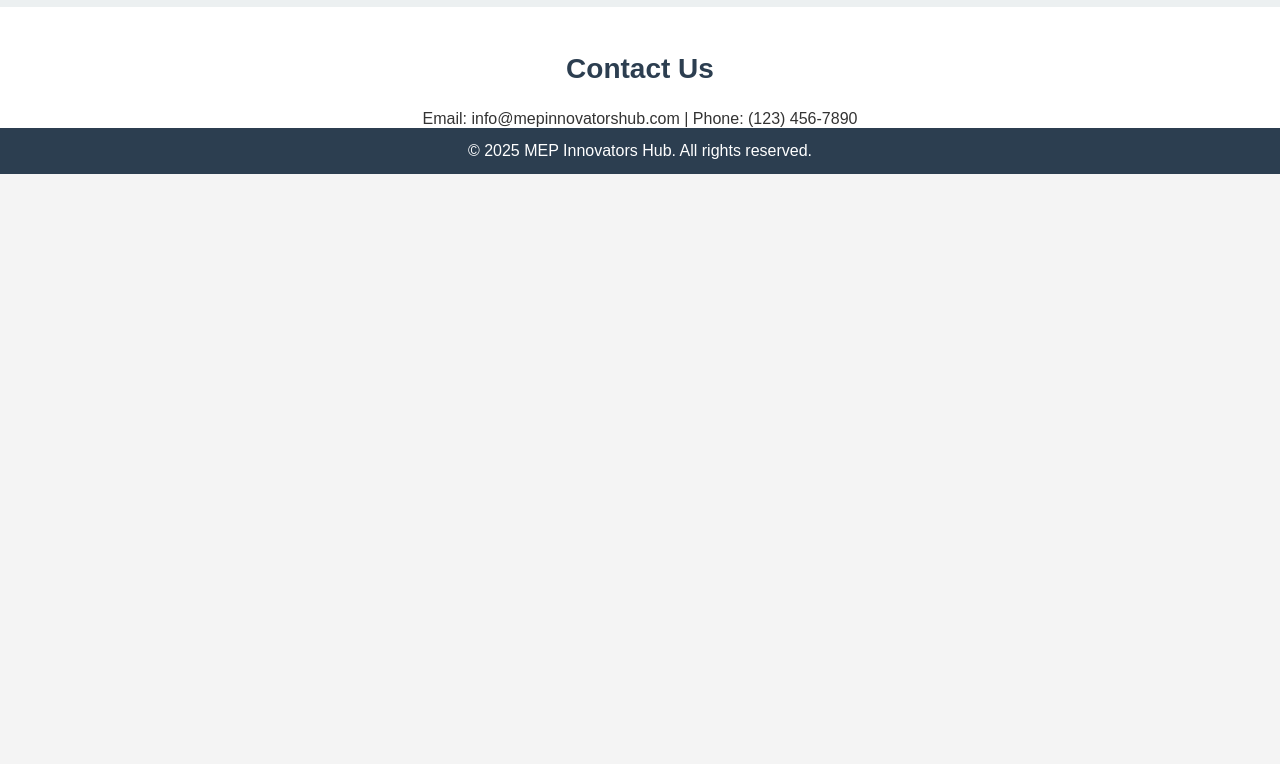
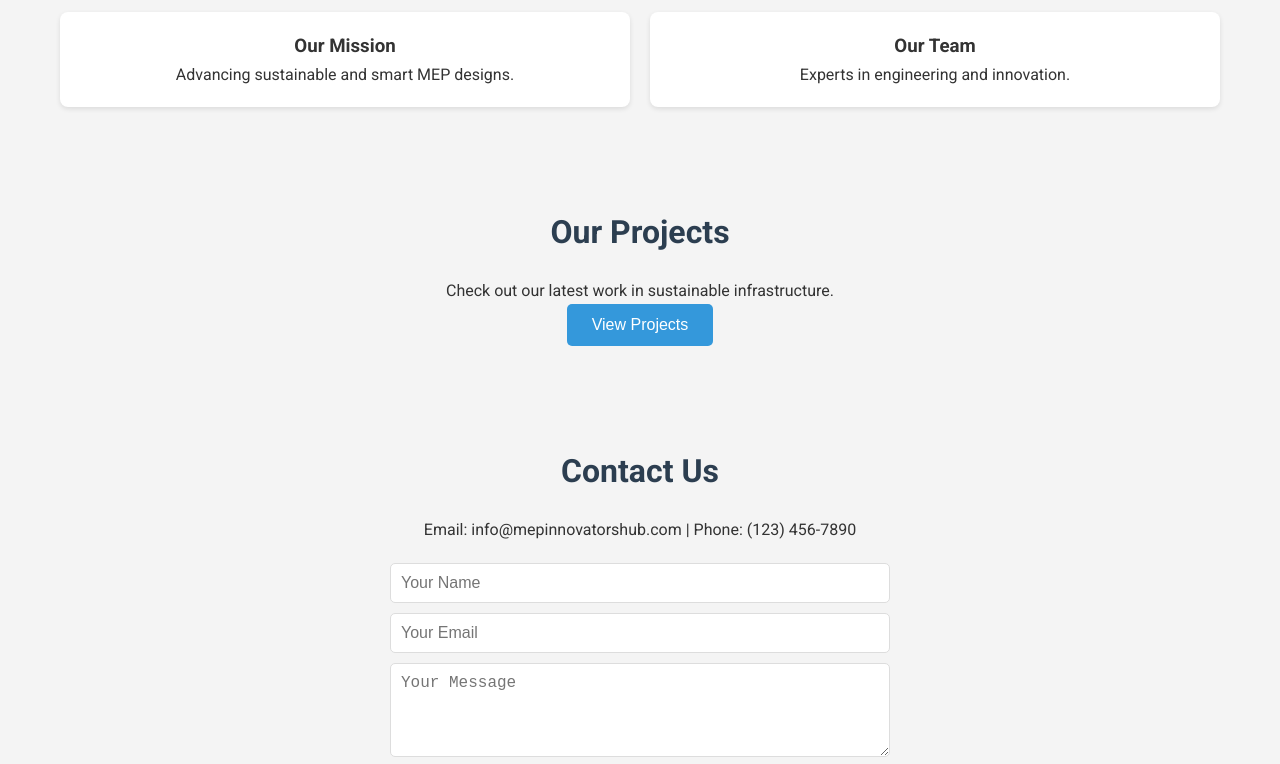
Before and after one commit to sarababy2411/MEP-Innovators-Hub, a plain HTML site: page index.html in a window 1280 px wide. Shown: the part 626-1390 px from the top of the page. Before the commit the page ends 800 px from the top, so only its background shows below. Drawn offline with Linux system fonts and the light colour scheme.

Commit message:
Add files via upload

```diff
--- a/index.html
+++ b/index.html
@@ -5,10 +5,14 @@
     <meta name="viewport" content="width=device-width, initial-scale=1.0">
     <title>MEP Innovators Hub</title>
     <link rel="stylesheet" href="styles.css">
+    <link href="https://fonts.googleapis.com/css2?family=Roboto:wght@400;700&display=swap" rel="stylesheet">
 </head>
 <body>
     <header>
-        <h1>MEP Innovators Hub</h1>
+        <div class="banner">
+            <h1>MEP Innovators Hub</h1>
+            <p>Innovating Mechanical, Electrical, and Plumbing Solutions</p>
+        </div>
         <nav>
             <a href="#home">Home</a>
             <a href="#about">About</a>
@@ -17,28 +21,45 @@
         </nav>
     </header>
 
-    <section id="home">
-        <h2>Welcome to MEP Innovators Hub</h2>
-        <p>Your central place for Mechanical, Electrical, and Plumbing innovation.</p>
+    <section id="home" class="container">
+        <h2>Welcome</h2>
+        <p>We’re your hub for cutting-edge MEP engineering solutions.</p>
+        <button class="cta-button">Learn More</button>
     </section>
 
-    <section id="about">
+    <section id="about" class="container">
         <h2>About Us</h2>
-        <p>We bring together experts and enthusiasts to push the boundaries of MEP engineering.</p>
+        <div class="flex-container">
+            <div class="flex-item">
+                <h3>Our Mission</h3>
+                <p>Advancing sustainable and smart MEP designs.</p>
+            </div>
+            <div class="flex-item">
+                <h3>Our Team</h3>
+                <p>Experts in engineering and innovation.</p>
+            </div>
+        </div>
     </section>
 
-    <section id="projects">
+    <section id="projects" class="container">
         <h2>Our Projects</h2>
-        <p>Explore cutting-edge solutions in sustainable design and smart infrastructure.</p>
+        <p>Check out our latest work in sustainable infrastructure.</p>
+        <button class="cta-button">View Projects</button>
     </section>
 
-    <section id="contact">
+    <section id="contact" class="container">
         <h2>Contact Us</h2>
         <p>Email: info@mepinnovatorshub.com | Phone: (123) 456-7890</p>
+        <form>
+            <input type="text" placeholder="Your Name" required>
+            <input type="email" placeholder="Your Email" required>
+            <textarea placeholder="Your Message" rows="4" required></textarea>
+            <button type="submit" class="cta-button">Send</button>
+        </form>
     </section>
 
     <footer>
-        <p>&copy; 2025 MEP Innovators Hub. All rights reserved.</p>
+        <p>© 2025 MEP Innovators Hub. All rights reserved.</p>
     </footer>
 </body>
 </html>
--- a/styles.css
+++ b/styles.css
@@ -1,80 +1,141 @@
-/* Reset default margins and padding */
+/* Reset defaults */
 * {
     margin: 0;
     padding: 0;
     box-sizing: border-box;
 }
 
-/* Body styling */
 body {
-    font-family: Arial, sans-serif;
+    font-family: 'Roboto', sans-serif;
     line-height: 1.6;
     background-color: #f4f4f4;
     color: #333;
 }
 
-/* Header styling */
+/* Header and Banner */
 header {
     background-color: #2c3e50;
     color: white;
     text-align: center;
-    padding: 20px;
 }
 
-header h1 {
-    font-size: 36px;
+.banner {
+    padding: 50px 20px;
+    background: url('banner.jpg') no-repeat center/cover; /* Add your own image */
+}
+
+.banner h1 {
+    font-size: 48px;
     margin-bottom: 10px;
 }
 
+.banner p {
+    font-size: 20px;
+}
+
 nav {
-    margin-top: 10px;
+    padding: 15px;
+    background-color: rgba(0, 0, 0, 0.1);
 }
 
 nav a {
     color: white;
     text-decoration: none;
-    margin: 0 15px;
+    margin: 0 20px;
     font-size: 18px;
+    transition: color 0.3s;
 }
 
 nav a:hover {
     color: #3498db;
 }
 
-/* Section styling */
-section {
-    padding: 40px;
+/* Container for sections */
+.container {
+    padding: 50px 20px;
     text-align: center;
+    max-width: 1200px;
+    margin: 0 auto;
 }
 
-section h2 {
-    font-size: 28px;
-    margin-bottom: 15px;
+h2 {
+    font-size: 32px;
+    margin-bottom: 20px;
     color: #2c3e50;
 }
 
-section p {
-    font-size: 16px;
-    max-width: 800px;
-    margin: 0 auto;
+/* Flexbox for About section */
+.flex-container {
+    display: flex;
+    justify-content: space-around;
+    flex-wrap: wrap;
+    gap: 20px;
 }
 
-/* Alternating section colors */
-#home, #projects {
-    background-color: #ecf0f1;
+.flex-item {
+    flex: 1;
+    min-width: 250px;
+    padding: 20px;
+    background-color: #fff;
+    border-radius: 8px;
+    box-shadow: 0 2px 5px rgba(0, 0, 0, 0.1);
 }
 
-#about, #contact {
-    background-color: #fff;
+/* Call-to-action button */
+.cta-button {
+    background-color: #3498db;
+    color: white;
+    padding: 12px 25px;
+    border: none;
+    border-radius: 5px;
+    font-size: 16px;
+    cursor: pointer;
+    transition: background-color 0.3s;
 }
 
-/* Footer styling */
+.cta-button:hover {
+    background-color: #2980b9;
+}
+
+/* Contact form */
+form {
+    max-width: 500px;
+    margin: 20px auto;
+    display: flex;
+    flex-direction: column;
+    gap: 10px;
+}
+
+input, textarea {
+    padding: 10px;
+    border: 1px solid #ddd;
+    border-radius: 5px;
+    font-size: 16px;
+}
+
+textarea {
+    resize: vertical;
+}
+
+/* Footer */
 footer {
     background-color: #2c3e50;
     color: white;
     text-align: center;
-    padding: 10px;
-    position: fixed;
-    bottom: 0;
-    width: 100%;
+    padding: 15px;
+    position: relative;
 }
+
+/* Responsive design */
+@media (max-width: 768px) {
+    .banner h1 {
+        font-size: 36px;
+    }
+    nav a {
+        display: block;
+        margin: 10px 0;
+    }
+    .flex-item {
+        flex: 100%;
+    }
+}
```
Also changed, not shown: banner.jpg (added).
